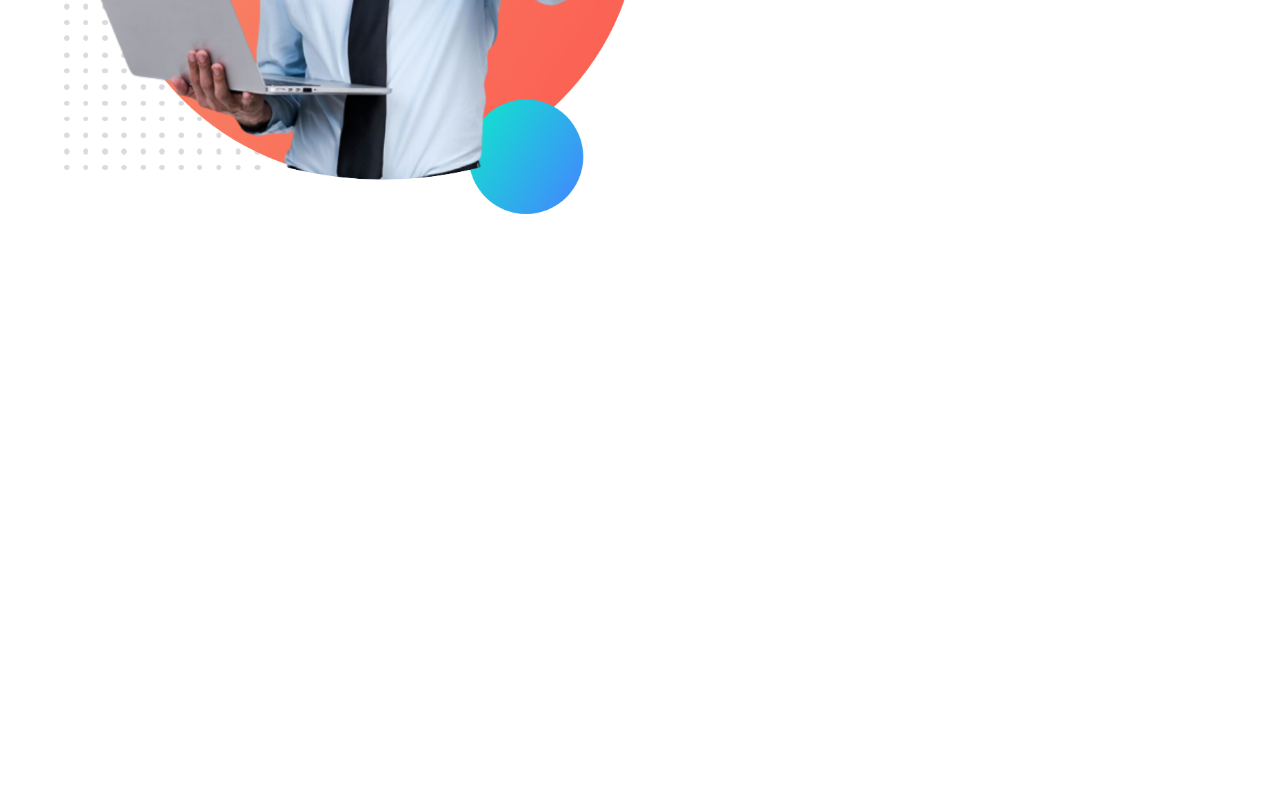
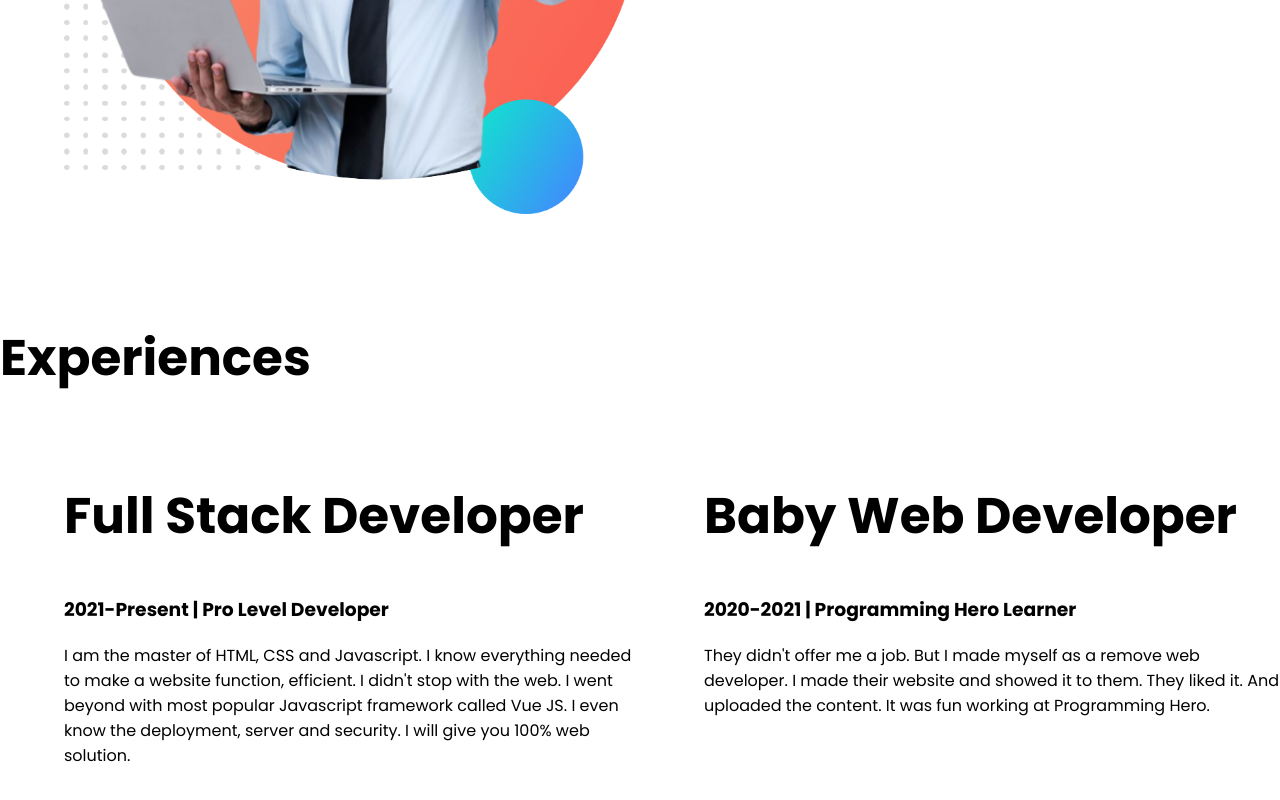
Before and after one commit to WebAbhRatul/ratul-portfolio, a plain HTML site: page index.html in a window 1280 px wide. Shown: the part 1037-1837 px from the top of the page. Before the commit the page ends 1358 px from the top, so only its background shows below. Drawn offline with Linux system fonts and the light colour scheme.

Commit message:
Experience Section

```diff
--- a/css/style.css
+++ b/css/style.css
@@ -10,9 +10,9 @@ h1 {
 }
 
 section {
-  display: flex;
   margin-bottom: 100px;
 }
+
 .half-width {
   width: 50%;
   padding-left: 5%;
@@ -38,3 +38,6 @@ section {
   background-repeat: no-repeat;
   background-position: top right;
 }
+.flexible-container {
+  display: flex;
+}
--- a/index.html
+++ b/index.html
@@ -14,7 +14,7 @@
     <title>Ratul Portfolio</title>
   </head>
   <body>
-    <section class="top-banner">
+    <section class="top-banner flexible-container">
       <div class="half-width">
         <h1>Welcome To</h1>
         <h1><span class="developer-name">Abh Ratul </span> World!</h1>
@@ -30,7 +30,7 @@
       <div class="half-width"><img src="img/my-bg.png" alt="" /></div>
     </section>
 
-    <section class="dream-big">
+    <section class="dream-big flexible-container">
       <div class="half-width">
         <img src="img/my-bg.png" alt="" />
       </div>
@@ -46,5 +46,31 @@
         <a href="" target="_blank" class="link-button">Download</a>
       </div>
     </section>
+    <section class="experience-section">
+      <h1>Experiences</h1>
+      <div class="flexible-container">
+        <div class="half-width">
+          <h1>Full Stack Developer</h1>
+          <h3>2021-Present | Pro Level Developer</h3>
+          <p>
+            I am the master of HTML, CSS and Javascript. I know everything
+            needed to make a website function, efficient. I didn't stop with the
+            web. I went beyond with most popular Javascript framework called Vue
+            JS. I even know the deployment, server and security. I will give you
+            100% web solution.
+          </p>
+        </div>
+        <div class="half-width">
+          <h1>Baby Web Developer</h1>
+          <h3>2020-2021 | Programming Hero Learner</h3>
+          <p>
+            They didn't offer me a job. But I made myself as a remove web
+            developer. I made their website and showed it to them. They liked
+            it. And uploaded the content. It was fun working at Programming
+            Hero.
+          </p>
+        </div>
+      </div>
+    </section>
   </body>
 </html>
```
